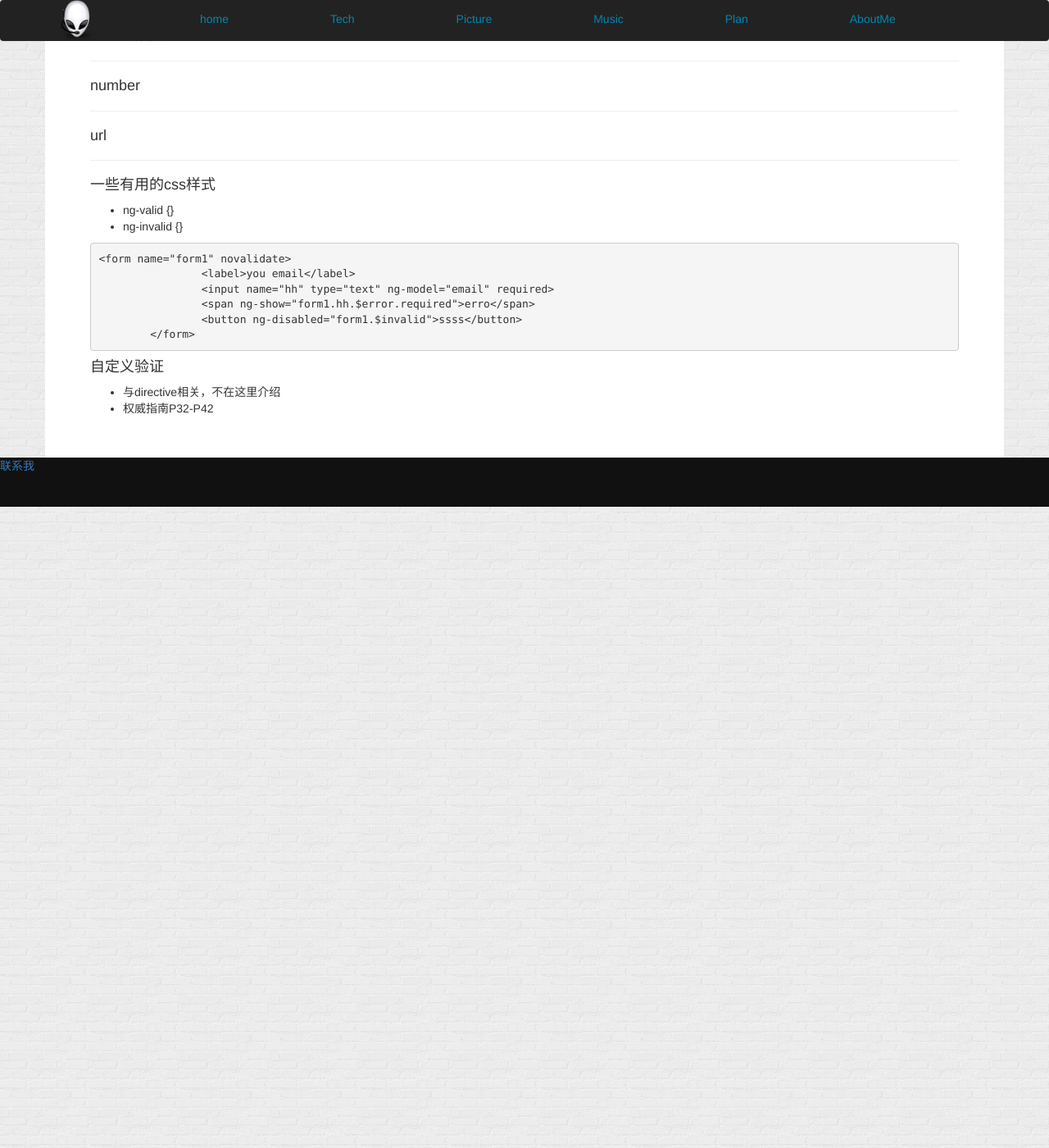
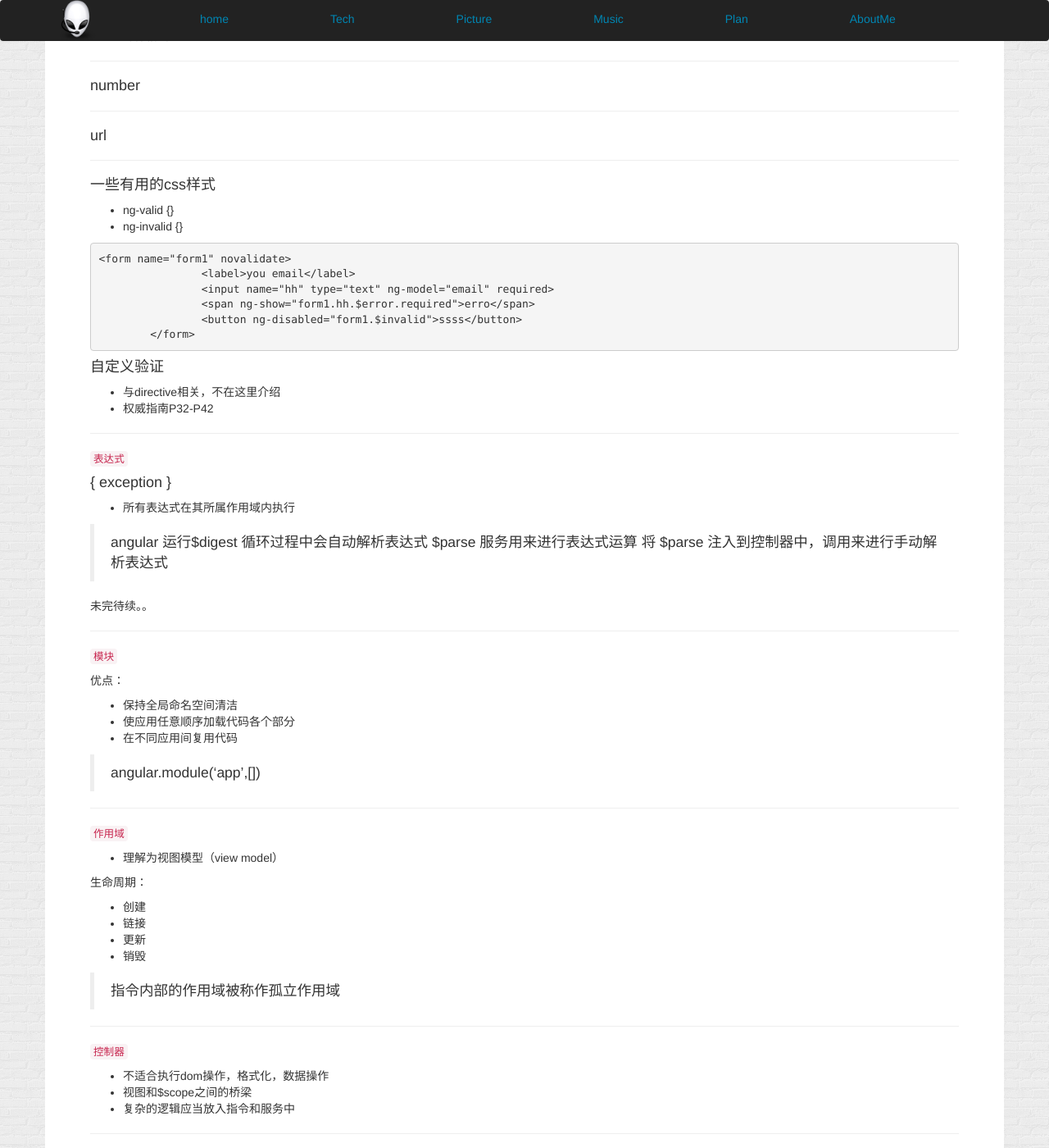
Before and after one commit to GeorageLiang/georageliang.github.com, a Jekyll site: the page built from md/angular-validate1.md, in a window 1280 px wide and 1400 px high, scrolled down 881 px. Shown: the whole window at 82% size. Built offline with Jekyll 4.4.1, drawn with Linux system fonts in a browser that asks for light colours; Markdown is read by kramdown in place of the engine named in the settings; comment, search, counter and statistics services are not loaded; before the commit the page ends 1499 px from its top, so only the background shows below that.

Commit message:
Update angular-validate1.md

```diff
--- a/md/angular-validate1.md
+++ b/md/angular-validate1.md
@@ -81,3 +81,48 @@ AngularJs (第三弹)
 ####自定义验证
 - 与directive相关，不在这里介绍
 - 权威指南P32-P42
+
+---
+
+`表达式`
+####{ exception }
+- 所有表达式在其所属作用域内执行
+
+> angular 运行$digest 循环过程中会自动解析表达式
+> $parse 服务用来进行表达式运算
+> 将 $parse 注入到控制器中，调用来进行手动解析表达式
+
+未完待续。。
+
+---
+
+`模块`
+
+优点：
+- 保持全局命名空间清洁
+- 使应用任意顺序加载代码各个部分
+- 在不同应用间复用代码
+
+> angular.module('app',[])
+
+---
+
+`作用域`
+- 理解为视图模型（view model）
+
+生命周期：
+- 创建
+- 链接
+- 更新
+- 销毁
+
+> 指令内部的作用域被称作孤立作用域
+
+---
+
+`控制器`
+- 不适合执行dom操作，格式化，数据操作
+- 视图和$scope之间的桥梁
+- 复杂的逻辑应当放入指令和服务中
+
+---
```
